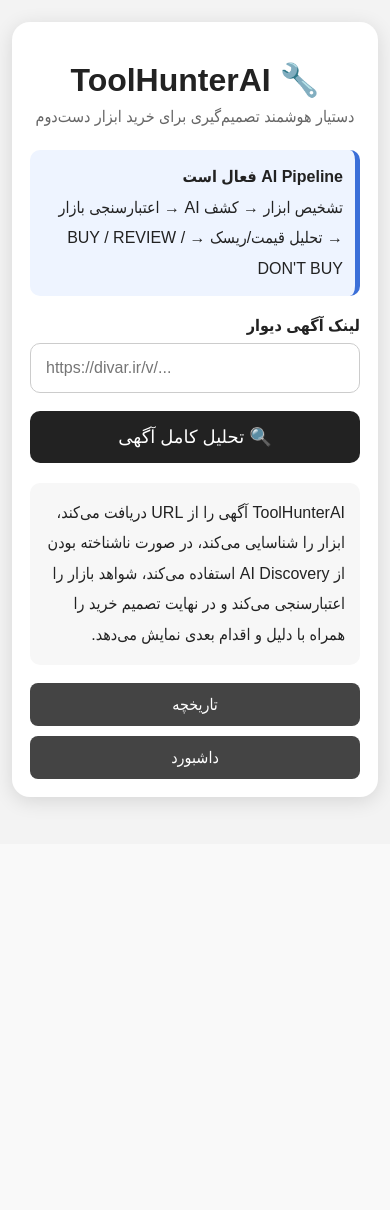
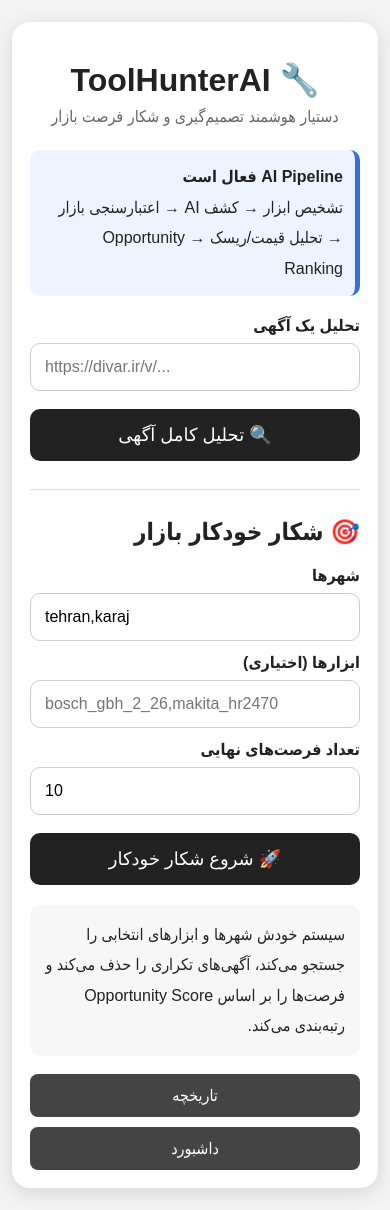
Before and after one commit to saeedheidari62/ToolHunterAi, a Flask app: page / in a window 390 px wide. Before the commit the page ends 809 px from the top, so only its background shows below. Run offline with Flask 3, Linux system fonts and the light colour scheme.

Commit message:
Add mobile market scanner UI

```diff
--- a/backend/templates/index.html
+++ b/backend/templates/index.html
@@ -3,12 +3,21 @@
 <head>
 <meta charset="UTF-8"><meta name="viewport" content="width=device-width, initial-scale=1.0"><title>ToolHunterAI</title>
 <style>
-*{box-sizing:border-box}body{margin:0;padding:12px;background:#f3f3f3;font-family:Arial,Tahoma,sans-serif;color:#222}.container{max-width:720px;margin:30px auto;background:#fff;padding:24px;border-radius:18px;box-shadow:0 4px 20px rgba(0,0,0,.12)}h1{text-align:center;margin-bottom:8px}.subtitle{text-align:center;color:#666;margin-bottom:24px}.status{background:#eef4ff;border-right:5px solid #3b6fd8;padding:12px;border-radius:10px;line-height:1.9;margin-bottom:20px}label{display:block;margin-bottom:8px;font-weight:bold}input{width:100%;padding:15px;border:1px solid #ccc;border-radius:10px;font-size:16px;direction:ltr;text-align:left}button{width:100%;padding:15px;margin-top:18px;border:0;border-radius:10px;background:#222;color:#fff;font-size:18px;cursor:pointer}button:hover{background:#000}.info{margin-top:20px;padding:15px;background:#f7f7f7;border-radius:10px;line-height:1.9}.menu{display:flex;gap:10px;margin-top:18px}.menu a{flex:1;text-align:center;text-decoration:none;background:#444;color:#fff;padding:12px;border-radius:8px}@media(max-width:600px){.container{margin:10px auto;padding:18px}.menu{flex-direction:column}}
+*{box-sizing:border-box}body{margin:0;padding:12px;background:#f3f3f3;font-family:Arial,Tahoma,sans-serif;color:#222}.container{max-width:720px;margin:30px auto;background:#fff;padding:24px;border-radius:18px;box-shadow:0 4px 20px rgba(0,0,0,.12)}h1{text-align:center;margin-bottom:8px}.subtitle{text-align:center;color:#666;margin-bottom:24px}.status{background:#eef4ff;border-right:5px solid #3b6fd8;padding:12px;border-radius:10px;line-height:1.9;margin-bottom:20px}label{display:block;margin:12px 0 8px;font-weight:bold}input,select{width:100%;padding:14px;border:1px solid #ccc;border-radius:10px;font-size:16px}input{direction:ltr;text-align:left}button{width:100%;padding:15px;margin-top:18px;border:0;border-radius:10px;background:#222;color:#fff;font-size:18px;cursor:pointer}.info,.results{margin-top:20px;padding:15px;background:#f7f7f7;border-radius:10px;line-height:1.9}.result{background:#fff;padding:12px;margin:10px 0;border-radius:10px;border:1px solid #ddd}.score{font-weight:bold}.menu{display:flex;gap:10px;margin-top:18px}.menu a{flex:1;text-align:center;text-decoration:none;background:#444;color:#fff;padding:12px;border-radius:8px}@media(max-width:600px){.container{margin:10px auto;padding:18px}.menu{flex-direction:column}}
 </style></head>
 <body><div class="container">
-<h1>🔧 ToolHunterAI</h1><div class="subtitle">دستیار هوشمند تصمیم‌گیری برای خرید ابزار دست‌دوم</div>
-<div class="status"><strong>AI Pipeline فعال است</strong><br>تشخیص ابزار → کشف AI → اعتبارسنجی بازار → تحلیل قیمت/ریسک → BUY / REVIEW / DON'T BUY</div>
-<form action="/analyze" method="post"><label for="url">لینک آگهی دیوار</label><input id="url" type="url" name="url" placeholder="https://divar.ir/v/..." required><button type="submit">🔍 تحلیل کامل آگهی</button></form>
-<div class="info">ToolHunterAI آگهی را از URL دریافت می‌کند، ابزار را شناسایی می‌کند، در صورت ناشناخته بودن از AI Discovery استفاده می‌کند، شواهد بازار را اعتبارسنجی می‌کند و در نهایت تصمیم خرید را همراه با دلیل و اقدام بعدی نمایش می‌دهد.</div>
+<h1>🔧 ToolHunterAI</h1><div class="subtitle">دستیار هوشمند تصمیم‌گیری و شکار فرصت بازار</div>
+<div class="status"><strong>AI Pipeline فعال است</strong><br>تشخیص ابزار → کشف AI → اعتبارسنجی بازار → تحلیل قیمت/ریسک → Opportunity Ranking</div>
+<form action="/analyze" method="post"><label for="url">تحلیل یک آگهی</label><input id="url" type="url" name="url" placeholder="https://divar.ir/v/..." required><button type="submit">🔍 تحلیل کامل آگهی</button></form>
+<hr style="margin:28px 0;border:0;border-top:1px solid #ddd">
+<h2>🎯 شکار خودکار بازار</h2>
+<form id="scanForm"><label for="cities">شهرها</label><input id="cities" name="cities" value="tehran,karaj" placeholder="tehran,karaj">
+<label for="tools">ابزارها (اختیاری)</label><input id="tools" name="tool_ids" placeholder="bosch_gbh_2_26,makita_hr2470">
+<label for="topn">تعداد فرصت‌های نهایی</label><input id="topn" name="top_n" type="number" min="1" max="50" value="10"><button type="submit">🚀 شروع شکار خودکار</button></form>
+<div id="scanResults" class="results" style="display:none"></div>
+<div class="info">سیستم خودش شهرها و ابزارهای انتخابی را جستجو می‌کند، آگهی‌های تکراری را حذف می‌کند و فرصت‌ها را بر اساس Opportunity Score رتبه‌بندی می‌کند.</div>
 <div class="menu"><a href="/history">تاریخچه</a><a href="/dashboard">داشبورد</a></div>
-</div></body></html>
+</div>
+<script>
+document.getElementById('scanForm').addEventListener('submit',async function(e){e.preventDefault();const box=document.getElementById('scanResults');box.style.display='block';box.textContent='در حال جستجوی بازار...';const data={cities:document.getElementById('cities').value.split(',').map(x=>x.trim()).filter(Boolean),tool_ids:document.getElementById('tools').value.split(',').map(x=>x.trim()).filter(Boolean),top_n:Number(document.getElementById('topn').value)};try{const r=await fetch('/scan',{method:'POST',headers:{'Content-Type':'application/json'},body:JSON.stringify(data)});const body=await r.json();if(!r.ok)throw new Error(body.message||body.error||'Scan failed');box.innerHTML='<strong>نتایج: '+body.opportunities+'</strong><br>کاندیدا: '+body.candidate_pool+' | یکتا: '+body.unique_candidates+' | تکراری حذف‌شده: '+body.duplicates_removed+'<hr>'+body.ranking.map((x,i)=>'<div class="result"><strong>#'+(i+1)+' '+(x.tool_name||x.tool_id||'Tool')+'</strong><br>شهر: '+(x.city||'-')+'<br>Opportunity: <span class="score">'+x.opportunity_score+'</span><br>تصمیم: '+(x.decision||'-')+'<br><a href="'+(x.url||'#')+'" target="_blank">مشاهده آگهی</a></div>').join('')}catch(err){box.textContent='خطا: '+err.message}});
+</script></body></html>
```
